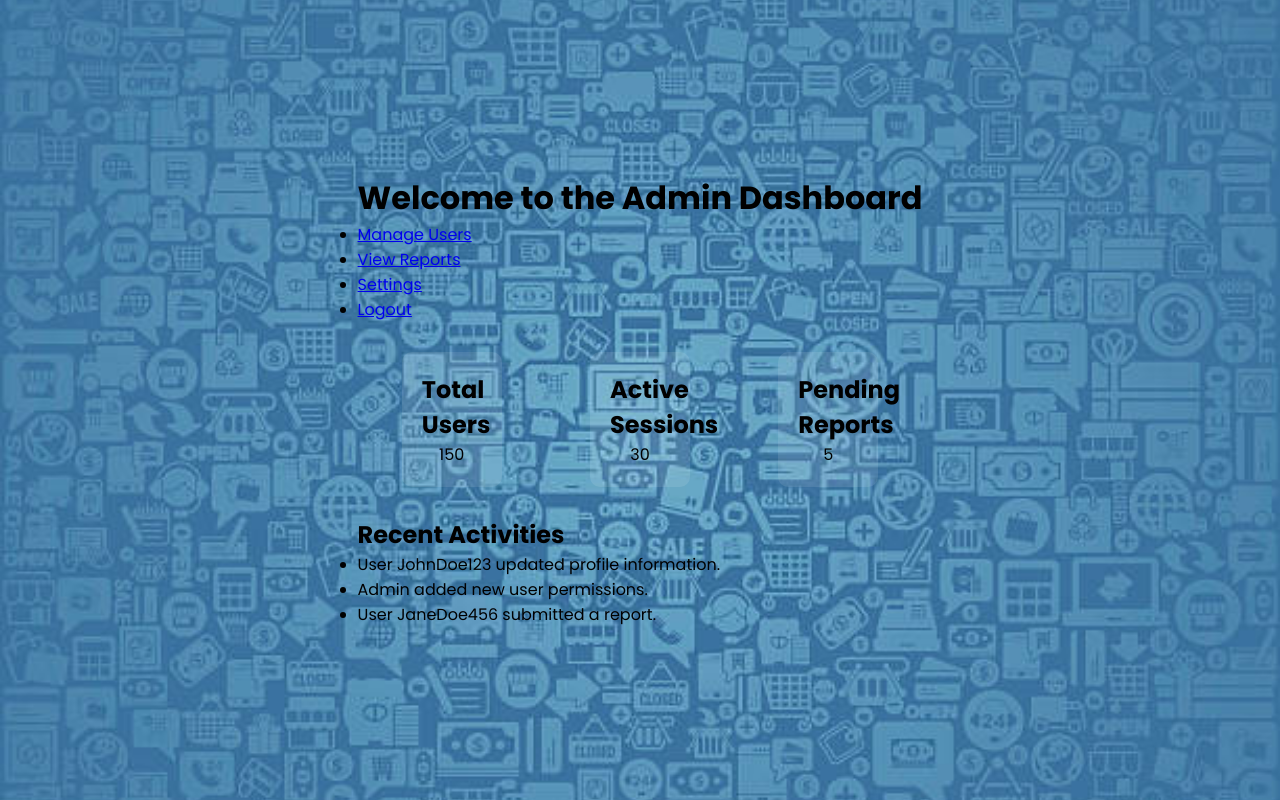
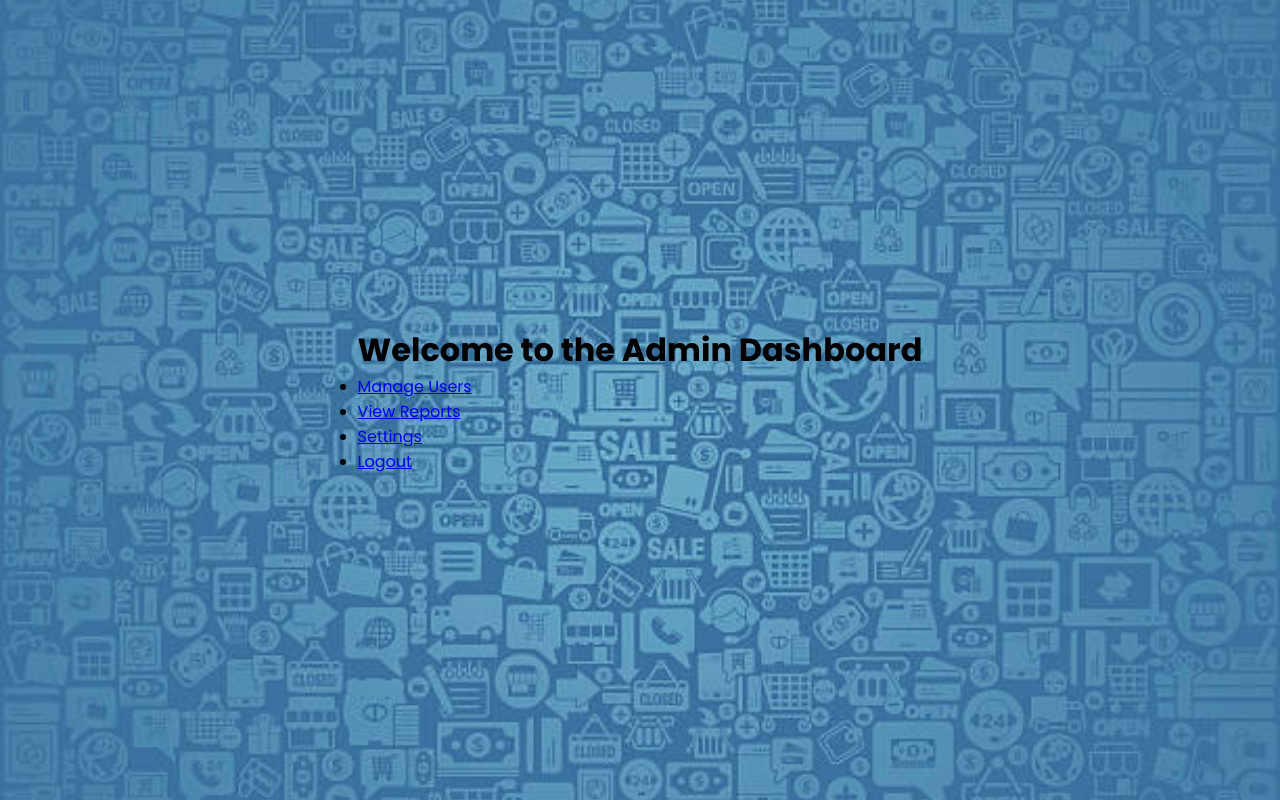
Before and after one commit to JustNekoChris/Project2-Group14-Frontend, a React (Create React App) app in the folder frontend/: page /admin-home in a window 1280 px wide. Built offline with nearby package versions, Linux system fonts and the light colour scheme; a web font is replaced by a local one.

Commit message:
Update AdminHome.jsx

```diff
--- a/frontend/src/Components/AdminHomePage/AdminHome.jsx
+++ b/frontend/src/Components/AdminHomePage/AdminHome.jsx
@@ -14,30 +14,6 @@ const AdminHome = () => {
           <li><a href="/logout">Logout</a></li>
         </ul>
       </nav>
-
-      <div className="admin-overview">
-        <div className="overview-box">
-          <h2>Total Users</h2>
-          <p>150</p>
-        </div>
-        <div className="overview-box">
-          <h2>Active Sessions</h2>
-          <p>30</p>
-        </div>
-        <div className="overview-box">
-          <h2>Pending Reports</h2>
-          <p>5</p>
-        </div>
-      </div>
-
-      <div className="admin-content">
-        <h2>Recent Activities</h2>
-        <ul>
-          <li>User JohnDoe123 updated profile information.</li>
-          <li>Admin added new user permissions.</li>
-          <li>User JaneDoe456 submitted a report.</li>
-        </ul>
-      </div>
     </div>
   );
 };
```
